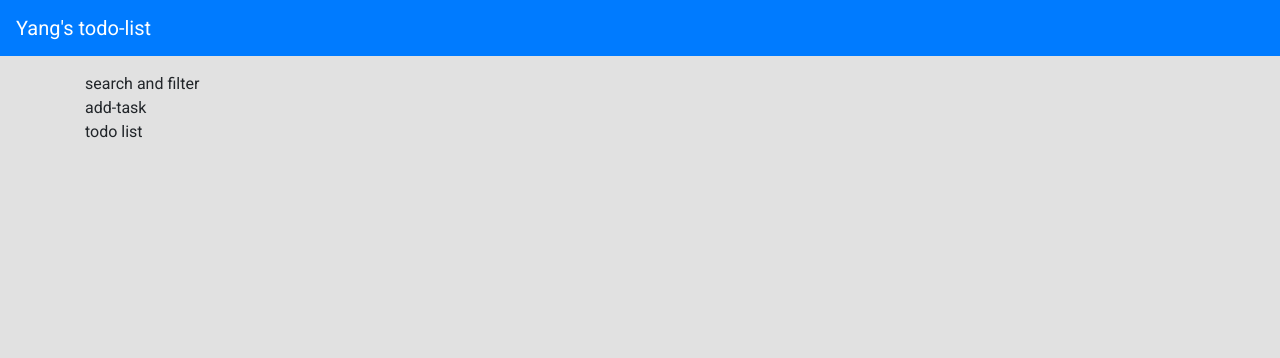
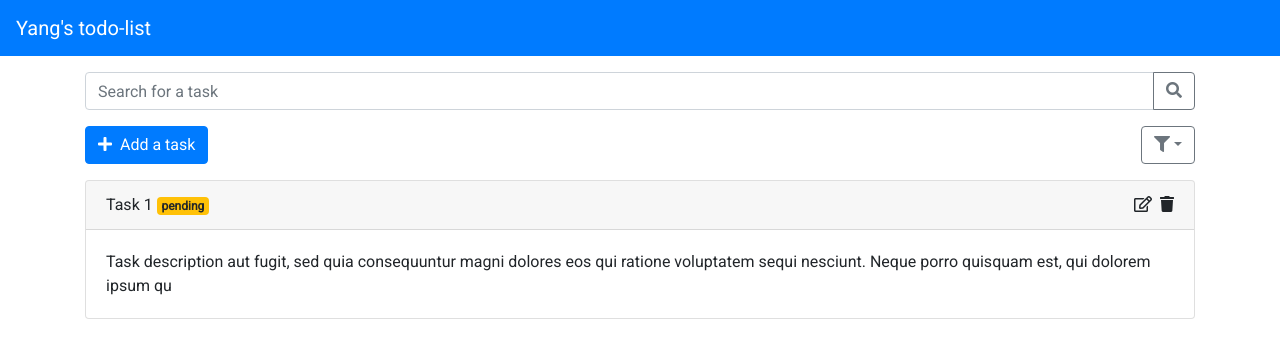
Before and after one commit to yanglin5689446/todo-list-demo, a React (Create React App) app: page / in a window 1280 px wide. Shown: the top 358 px of the page. Built offline with nearby package versions, Linux system fonts and the light colour scheme.

Commit message:
Make basic layout

```diff
--- a/package.json
+++ b/package.json
@@ -3,6 +3,7 @@
   "version": "0.1.0",
   "private": true,
   "dependencies": {
+    "classnames": "^2.2.6",
     "husky": "^3.0.4",
     "node-sass": "^4.12.0",
     "react": "^16.9.0",
--- a/src/App.js
+++ b/src/App.js
@@ -1,24 +1,103 @@
-import React from 'react'
+import React, { useState } from 'react'
+import classNames from 'classnames'
 
-const App = () => (
+const App = () => {
+  const [modalOpen, setModalOpen] = useState(false)
+  const [dropdownOpen, setDropdownOpen] = useState(false)
+
+  return (
     <div>
       <nav className="navbar navbar-dark bg-primary  navbar-expand-lg">
-      <a className="navbar-brand" href="#">Yang's todo-list</a>
+        <span className="navbar-brand">Yang's todo-list</span>
       </nav>
       <div className="container py-3">
-      <div className="search-and-filter">
-        search and filter
+        <div className="search">
+          <div className="input-group mb-3">
+            <input type="text" className="form-control" placeholder="Search for a task" />
+            <div className="input-group-append">
+              <button className="btn btn-outline-secondary" type="button">
+                <i className="fa fa-search" />
+              </button>
+            </div>
+          </div>
         </div>
 
+        <div className="task-actions d-flex justify-content-between align-items-center">
           <div className="add-task">
-        add-task
+            <button className="btn btn-primary" onClick={() => setModalOpen(true)}>
+              <i className="fa fa-plus pr-1" /> Add a task
+            </button>
+          </div>
+          <div className="filter-tasks">
+
+            <div className="dropdown">
+              <button
+                className="btn btn-outline-secondary dropdown-toggle"
+                type="button"
+                onClick={() => setDropdownOpen(true)}
+              >
+                <i className="fas fa-filter" />
+              </button>
+              <div className={classNames("dropdown-menu", dropdownOpen && 'show')} >
+                <li className="dropdown-item cursor-pointer">incoming</li>
+                <li className="dropdown-item cursor-pointer">progressing</li>
+                <li className="dropdown-item cursor-pointer">done</li>
+                <li className="dropdown-item cursor-pointer">pending</li>
+              </div>
+            </div>
+          </div>
         </div>
 
-      <div className='todo-list'>
-        todo list
+        <div className="todo-list py-3">
+          <div className="card">
+            <div className="card-header d-flex justify-content-between">
+              <div>
+                Task 1
+                <span className="badge badge-warning ml-1">pending</span>
+              </div>
+              <div className="actions">
+                <i className="far fa-edit ml-2" />
+                <i className="fa fa-trash ml-2" />
+              </div>
+            </div>
+            <div className="card-body">
+              <p className="card-text">Task description aut fugit, sed quia consequuntur magni dolores eos qui ratione voluptatem sequi nesciunt. Neque porro quisquam est, qui dolorem ipsum qu</p>
+            </div>
+          </div>
+        </div>
+      </div>
+
+      <div
+        className={classNames("modal", modalOpen && "d-block")}
+        tabIndex="-1"
+        role="dialog"
+        onClick={() => setModalOpen(false)}
+      >
+        <div className="modal-dialog" role="document" onClick={e => e.stopPropagation()}>
+          <div className="modal-content">
+            <div className="modal-header">
+              <h5 className="modal-title">
+                Create a task
+              </h5>
+              <button type="button" className="close" aria-label="Close" onClick={() => setModalOpen(false)}>
+                <i className="fa fa-times" />
+              </button>
+            </div>
+            <div className="modal-body">
+              <label >Title</label>
+              <input type="text" className="form-control" placeholder="" />
+              <label >Description</label>
+              <textarea className="form-control" cols="10" rows="5"></textarea>
+            </div>
+            <div className="modal-footer">
+              <button type="button" className="btn btn-secondary" data-dismiss="modal">Close</button>
+              <button type="button" className="btn btn-primary">Save</button>
+            </div>
+          </div>
         </div>
       </div>
     </div>
   )
+}
 
 export default App;
--- a/src/main.scss
+++ b/src/main.scss
@@ -3,5 +3,6 @@
   font-family: 'Roboto', sans-serif;
   -webkit-font-smoothing: antialiased;
   -moz-osx-font-smoothing: grayscale;
-  background: #E1E1E1;
 }
+
+cursor-pointer { cursor: pointer; }
```
Also changed, not shown: 1 other file (tests, documents, lock files or other folders). Lines whose indentation alone changed are shown as unchanged.
